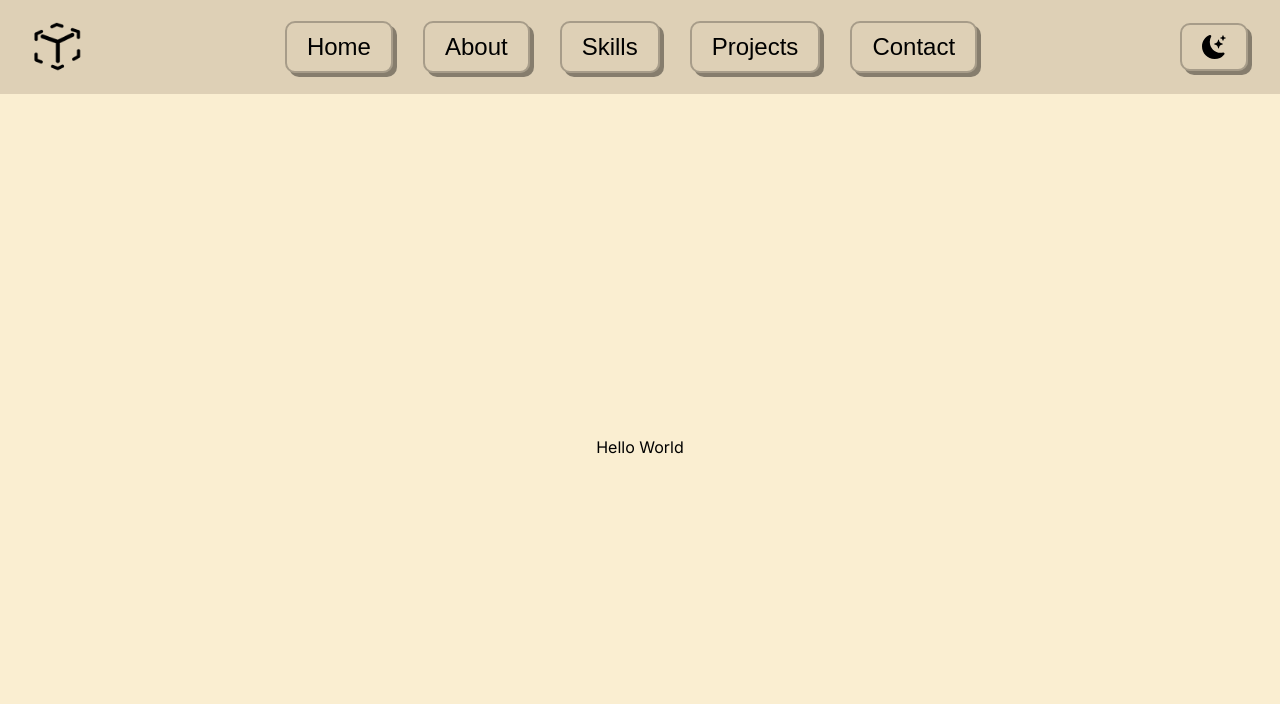
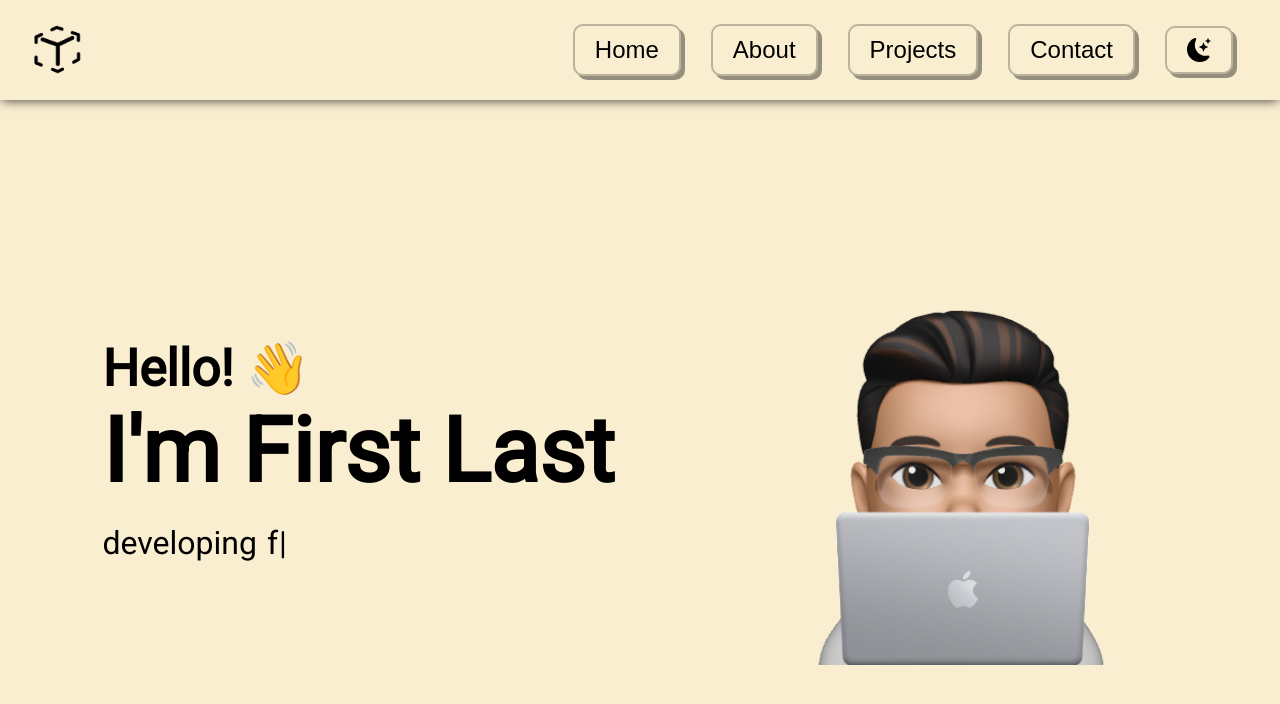
Before and after one commit to ben-yeung/portfolio-template, a Next.js app: page / in a window 1280 px wide. Shown: the top 704 px of the page. Built offline with nearby package versions, Linux system fonts and the light colour scheme.

Commit message:
added hero section + typewriter

```diff
--- a/package.json
+++ b/package.json
@@ -13,7 +13,8 @@
     "next-themes": "^0.2.1",
     "react": "^18",
     "react-dom": "^18",
-    "react-icons": "^5.0.1"
+    "react-icons": "^5.0.1",
+    "typewriter-effect": "^2.21.0"
   },
   "devDependencies": {
     "@types/node": "^20",
--- a/src/app/globals.css
+++ b/src/app/globals.css
@@ -26,6 +26,13 @@
 .customBtn:active {
   box-shadow: none;
   transform: translate(4px, 4px);
+}
+
+[data-theme="dark"] .customBtn:hover {
+  background-color: rgba(0, 0, 0, 0.2);
+}
+[data-theme="light"] .customBtn:hover {
+  background-color: rgba(255, 255, 255, 0.4);
 }
 
 * {
--- a/src/app/layout.tsx
+++ b/src/app/layout.tsx
@@ -1,9 +1,12 @@
 import type { Metadata } from "next";
-import { Inter } from "next/font/google";
+import { Roboto } from "next/font/google";
 import "./globals.css";
 import NextThemeProvider from "@/provider/NextThemeProvider/NextThemeProvider";
 
-const inter = Inter({ subsets: ["latin"] });
+const roboto = Roboto({
+  weight: "400",
+  subsets: ["latin"],
+});
 
 export const metadata: Metadata = {
   title: "My Portfolio",
@@ -17,7 +20,7 @@ export default function RootLayout({
 }>) {
   return (
     <html lang="en">
-      <body className={inter.className}>
+      <body className={roboto.className}>
         <NextThemeProvider>{children}</NextThemeProvider>
       </body>
     </html>
--- a/src/app/page.module.css
+++ b/src/app/page.module.css
@@ -11,7 +11,6 @@
   flex-direction: column;
   align-items: center;
   min-height: 100vh;
-
   width: 100%;
 }
 
@@ -19,15 +18,53 @@
   display: flex;
   flex-direction: row;
   align-items: center;
-  justify-content: center;
+  justify-content: space-between;
   width: 100%;
   flex-grow: 1;
+  padding: 0 8vw 0 8vw;
 }
 
-/* Tablet and Smaller Desktop */
-@media (min-width: 701px) and (max-width: 1120px) {
+.heroIntro {
+  display: flex;
+  flex-direction: column;
+  align-items: flex-start;
 }
 
-/* For mobile phones: */
-@media only screen and (max-width: 768px) {
+.heroImg {
+  display: flex;
+  align-items: center;
+  justify-content: center;
+  width: 40%;
 }
+
+.heroIntro > h1 {
+  font-size: max(7vw, 48pt);
+}
+.heroIntro > h2 {
+  font-size: max(4vw, 28pt);
+}
+
+.typewriter {
+  display: flex;
+  flex-direction: row;
+  gap: 10px;
+  font-size: max(2.5vw, 24pt);
+  margin-top: 20px;
+}
+
+/* Phones, Tablet and Smaller Desktop */
+@media (max-width: 980px) {
+  .hero {
+    flex-direction: column;
+    justify-content: center;
+    padding: 10px;
+  }
+
+  .heroImg {
+    width: 100%;
+  }
+
+  .typewriter {
+    margin-top: 10px;
+  }
+}
--- a/src/app/page.tsx
+++ b/src/app/page.tsx
@@ -4,12 +4,14 @@ import styles from "./page.module.css";
 import NavBar from "@/components/NavBar/navbar";
 import { useState, useEffect } from "react";
 import { useTheme } from "next-themes";
+import Typewriter from "typewriter-effect";
 
 export default function Home() {
   const { systemTheme, theme, setTheme } = useTheme();
   const currTheme = theme === "system" ? systemTheme : theme;
   const [mounted, setMounted] = useState(false);
 
+  var start = 1000;
   useEffect(() => {
     setMounted(true);
   }, []);
@@ -25,7 +27,53 @@ export default function Home() {
   return (
     <main className={`${styles.main} ${currTheme == "dark" ? styles.dark : styles.light}`}>
       <NavBar />
-      <div className={styles.hero}>Hello World</div>
+      <div className={styles.hero}>
+        <div className={styles.heroIntro}>
+          <h2>Hello! 👋</h2>
+          <h1>I'm First Last</h1>
+          <div className={styles.typewriter}>
+            developing
+            <Typewriter
+              onInit={(typewriter) => {
+                typewriter
+                  .pauseFor(start)
+                  .typeString("new experiences.")
+                  .pauseFor(1000)
+                  .deleteAll()
+                  .pauseFor(500)
+                  .typeString("for the future.")
+                  .pauseFor(1000)
+                  .deleteAll()
+                  .pauseFor(500)
+                  .typeString("beautiful UI/UXs.")
+                  .pauseFor(1000)
+                  .deleteAll()
+                  .pauseFor(500)
+                  .typeString("responsive apps.")
+                  .pauseFor(1000)
+                  .deleteAll()
+                  .pauseFor(500)
+                  .typeString("thoughtful products.")
+                  .pauseFor(1000)
+                  .deleteAll()
+                  .pauseFor(500)
+                  .callFunction(() => {
+                    start = 1000;
+                  })
+                  .start();
+              }}
+              options={{
+                delay: 70,
+                // autoStart: true,
+                loop: true,
+              }}
+            />
+          </div>
+        </div>
+        <div className={styles.heroImg}>
+          <img src="/assets/hero.png" style={{ width: "100%" }} alt="" />
+        </div>
+      </div>
     </main>
   );
 }
--- a/src/components/NavBar/navbar.module.css
+++ b/src/components/NavBar/navbar.module.css
@@ -1,9 +1,9 @@
 .dark {
-  background-color: var(--darksecondary);
+  background-color: var(--darkprimary);
 }
 
 .light {
-  background-color: var(--lightsecondary);
+  background-color: var(--lightprimary);
 }
 
 .lightlogo {
@@ -15,8 +15,9 @@
   flex-direction: row;
   align-items: center;
   justify-content: space-between;
-  padding: 1.3rem 2rem 1.3rem 2rem;
+  padding: 1.5rem 2rem 1.5rem 2rem;
   color: white;
+  box-shadow: 0 3px 10px -2px rgba(0, 0, 0, 0.7);
 
   width: 100%;
 }
@@ -28,7 +29,7 @@
   justify-content: center;
 }
 
-.btnContainer > a {
+.btnContainer > * {
   margin: 0 15px 0 15px;
 }
 
@@ -49,7 +50,7 @@
 }
 
 /* For mobile phones: */
-@media only screen and (max-width: 1000px) {
+@media only screen and (max-width: 980px) {
   .btnContainer {
     display: none;
   }
--- a/src/components/NavBar/navbar.tsx
+++ b/src/components/NavBar/navbar.tsx
@@ -31,16 +31,13 @@ const NavBar = () => {
           <button className={`${styles.navBtn} customBtn`}>About</button>
         </a>
         <a href="/">
-          <button className={`${styles.navBtn} customBtn`}>Skills</button>
-        </a>
-        <a href="/">
           <button className={`${styles.navBtn} customBtn`}>Projects</button>
         </a>
         <a href="/">
           <button className={`${styles.navBtn} customBtn`}>Contact</button>
         </a>
+        <ModeSwitch />
       </div>
-      <ModeSwitch />
     </div>
   );
 };
```
Also changed, not shown: public/assets/hero.png (added), 1 other file (tests, documents, lock files or other folders).
